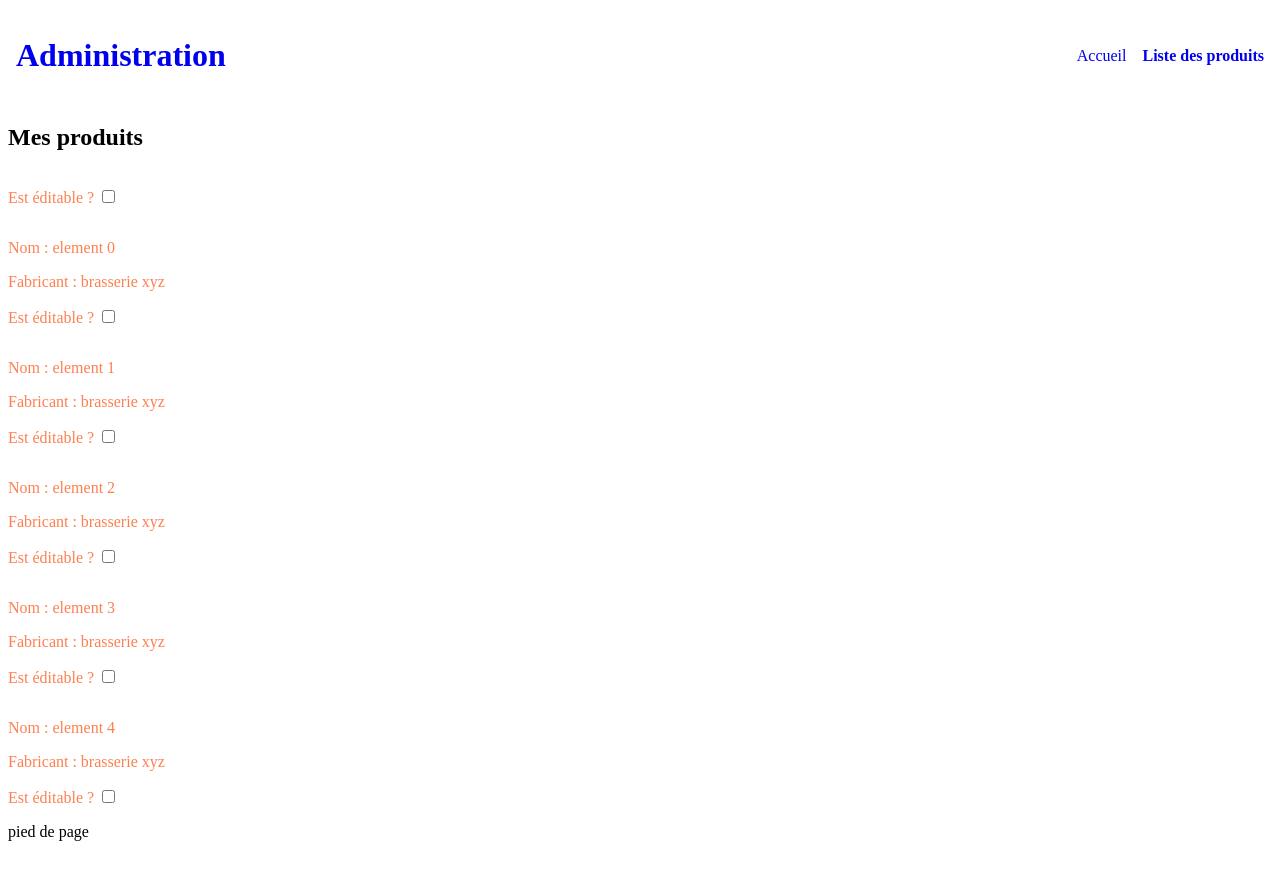
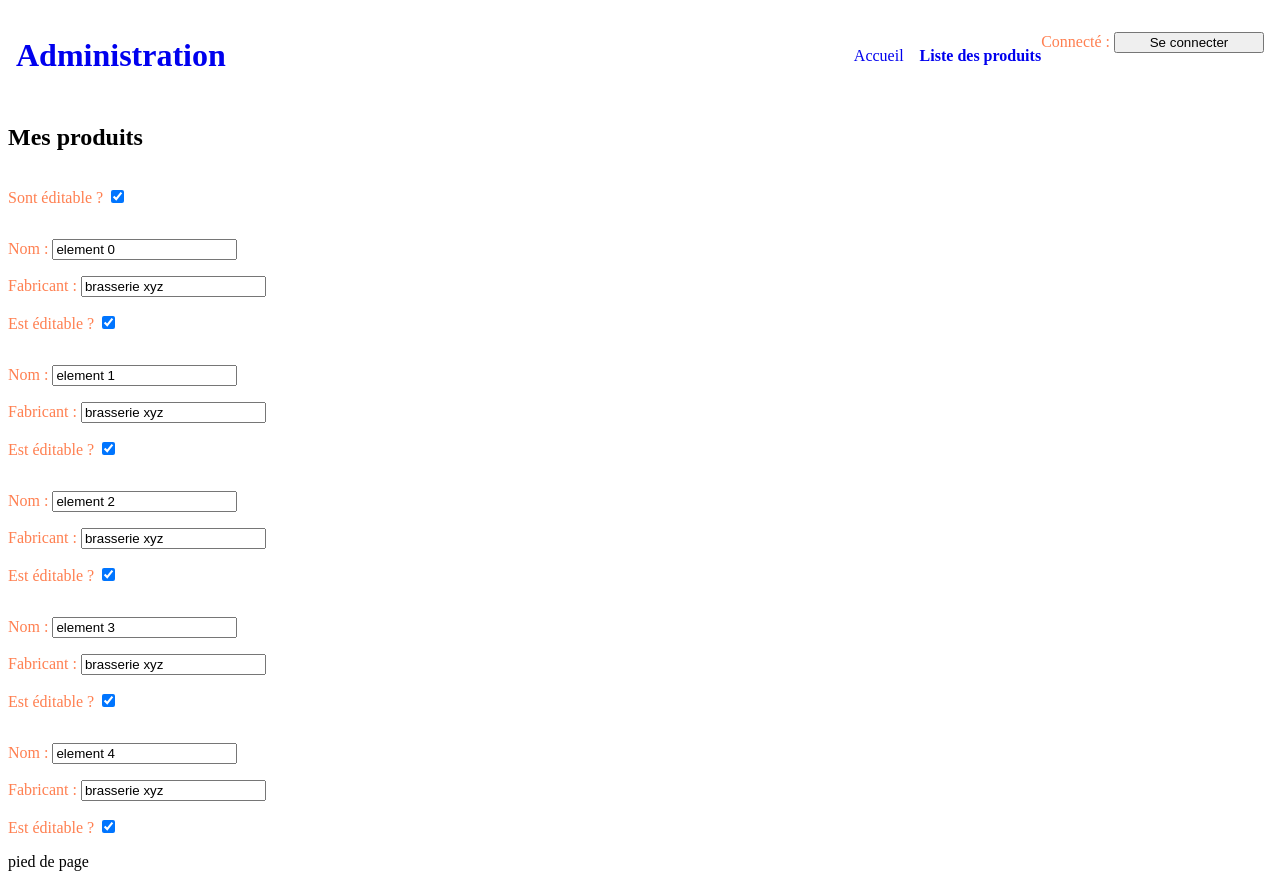
Before and after one commit to 41f-21647/ng-demo, an Angular app: page /produit in a window 1280 px wide. Before the commit the page ends 849 px from the top, so only its background shows below. Built offline with nearby package versions, Linux system fonts and the light colour scheme.

Commit message:
fin du cours 2 sur angular

```diff
--- /dev/null
+++ b/src/app/auth.service.ts
@@ -0,0 +1,10 @@
+import { Injectable } from '@angular/core';
+
+@Injectable({
+  providedIn: 'root'
+})
+export class AuthService {
+  etatConnexion:boolean = false;
+  constructor() { }
+
+}
--- a/src/app/entete/entete.component.html
+++ b/src/app/entete/entete.component.html
@@ -4,3 +4,6 @@
     <a routerLink="/" routerLinkActive="estActif" [routerLinkActiveOptions]="{exact: true}">Accueil</a>
     <a routerLink="/produit" routerLinkActive="estActif">Liste des produits</a>
 </nav>
+<span>
+    <p>Connecté : <button (click)="seConnecter()">{{msgConnecter}}</button></p>
+</span>
--- a/src/app/entete/entete.component.scss
+++ b/src/app/entete/entete.component.scss
@@ -2,6 +2,9 @@
     display: flex;
     color: rebeccapurple;
     padding: 8px;
+    button{
+        width: 150px;
+    }
     a {/*:not(:has(h1)){*/
         text-decoration: none;
     }
--- a/src/app/entete/entete.component.ts
+++ b/src/app/entete/entete.component.ts
@@ -1,4 +1,5 @@
 import { Component } from '@angular/core';
+import { AuthService } from '../auth.service';
 
 @Component({
   selector: 'app-entete',
@@ -8,7 +9,25 @@ import { Component } from '@angular/core';
 
 export class EnteteComponent {
   titre:String = "Administration";
+  msgConnecter:string = "Se connecter";
+  estConnecte:boolean;
 
+  constructor(private authServ:AuthService){
+    console.log(this.authServ)
+    this.estConnecte = this.authServ.etatConnexion;
+  }
+
+  seConnecter(){
+    this.estConnecte = !this.estConnecte;
+    this.authServ.etatConnexion = this.estConnecte;
+    if(this.estConnecte){
+      this.msgConnecter = "Se déconnecter";
+    }else{
+      this.msgConnecter = "Se connecter";
+    }
+    console.log(this.authServ)
+
+  }
 
 
 }
--- a/src/app/liste/liste.component.html
+++ b/src/app/liste/liste.component.html
@@ -1,12 +1,11 @@
-
 
 
 
 
 <section class="liste">
     <h1>Mes produits</h1>
-    <p>Est éditable ? <input type="checkbox" [(ngModel)]="sontEditable"></p>
-    <app-produit [produit]="unProduit" *ngFor = "let unProduit of produits"></app-produit>
+    <p>Sont éditable ? <input (change)="verifConnexion()" type="checkbox" [(ngModel)]="sontEditable"></p>
+    <app-produit [(peutEditer)]="sontEditable"  [produit]="unProduit" *ngFor = "let unProduit of produits"></app-produit>
 
 
 
--- a/src/app/liste/liste.component.ts
+++ b/src/app/liste/liste.component.ts
@@ -1,4 +1,5 @@
 import { Component } from '@angular/core';
+import { AuthService } from '../auth.service';
 import { IProduit } from '../iproduit';
 
 @Component({
@@ -8,9 +9,9 @@ import { IProduit } from '../iproduit';
 })
 export class ListeComponent {
   produits:Array<IProduit>;
-  sontEditable:boolean = false;
+  sontEditable:boolean = true;
 
-  constructor(){
+  constructor(private authServ:AuthService){
     this.produits = [...Array(5)].map((item, index)=>{
       return {  nom : "element " + index,
               fabricant: "brasserie xyz",
@@ -20,8 +21,14 @@ export class ListeComponent {
     })
     console.log(this.produits)
 
+    console.log(this.authServ.etatConnexion)
   }
-
+  verifConnexion(){
+    console.log(this.authServ.etatConnexion)
+    if(!this.authServ.etatConnexion && this.sontEditable == true){
+      this.sontEditable = false;
+    }
+  }
   estEnSolde(unProduit:IProduit){
     return (unProduit.prix < 15 && unProduit.rabais);
   }
--- a/src/app/produit/produit.component.html
+++ b/src/app/produit/produit.component.html
@@ -8,4 +8,4 @@
         <p>Fabricant : <input type="text"  [(ngModel)]="produit.fabricant"></p>
     </article>
 </ng-template>
-    <p>Est éditable ? <input type="checkbox" [(ngModel)]="peutEditer"></p>
+    <p>Est éditable ? <input type="checkbox" (change)="changeEditable()" [(ngModel)]="peutEditer"></p>
--- a/src/app/produit/produit.component.ts
+++ b/src/app/produit/produit.component.ts
@@ -1,4 +1,4 @@
-import { Component, Input, OnInit } from '@angular/core';
+import { Component, Input, OnInit, Output, EventEmitter } from '@angular/core';
 import { IProduit } from '../iproduit';
 
 @Component({
@@ -8,5 +8,12 @@ import { IProduit } from '../iproduit';
 })
 export class ProduitComponent{
   @Input() produit:IProduit;
+  @Output() peutEditerChange = new EventEmitter<boolean>();
   @Input() peutEditer:boolean;
+
+  changeEditable(){
+    console.log(this.peutEditer)
+    this.peutEditerChange.emit(this.peutEditer);
+  }
+
 }
```
Also changed, not shown: 1 other file (tests, documents, lock files or other folders).
